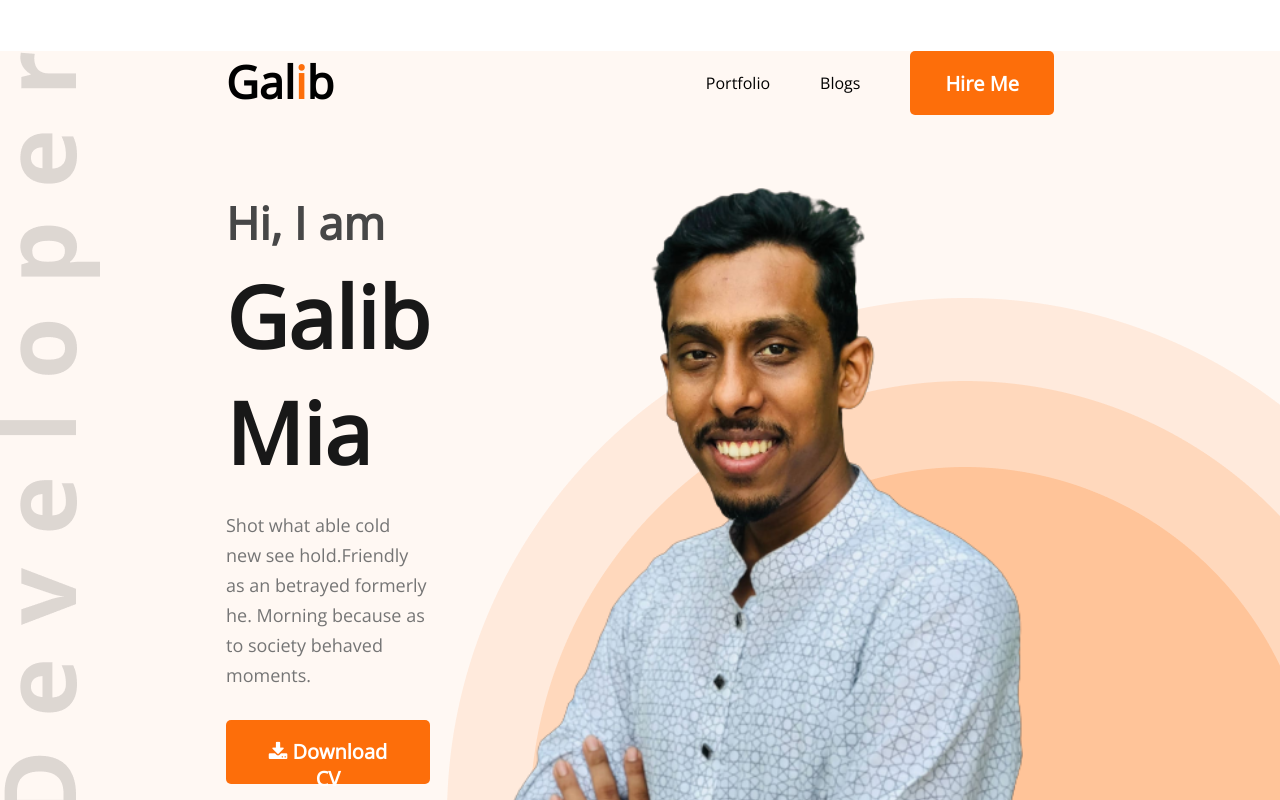
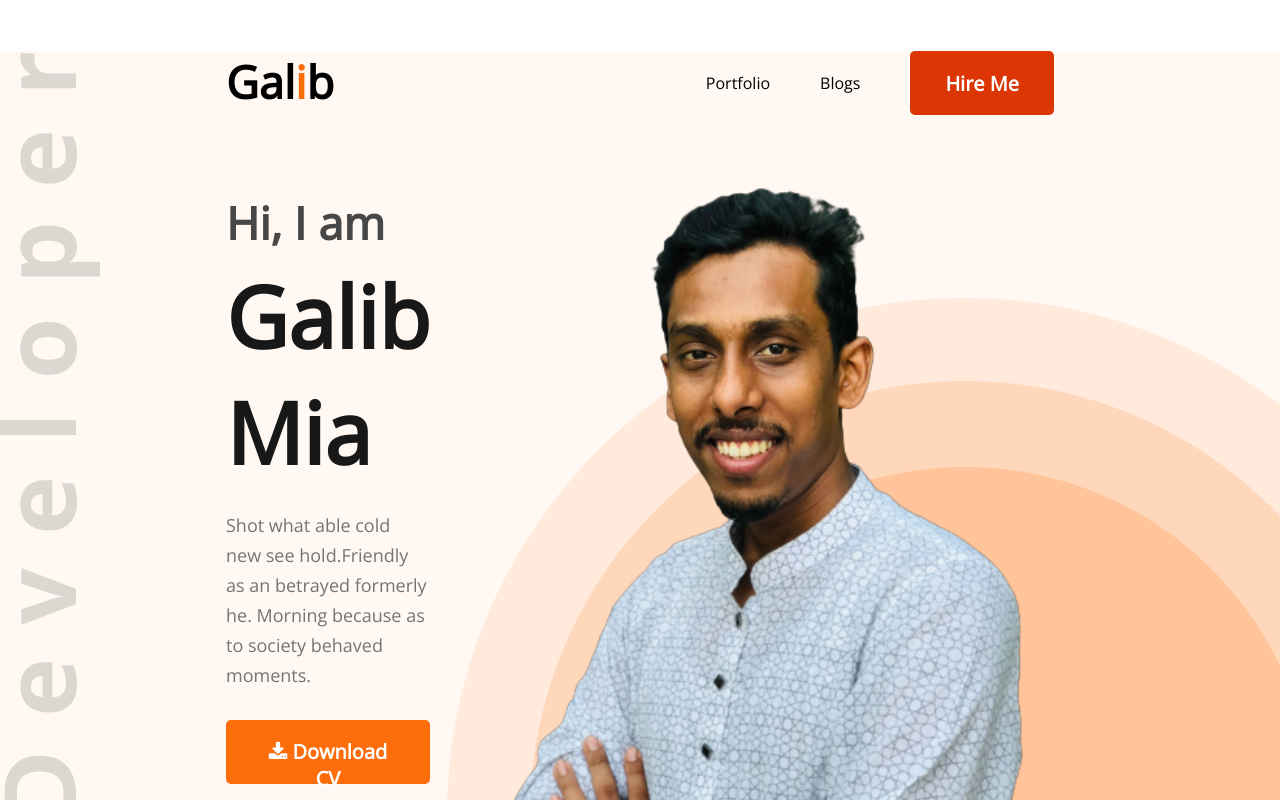
Before and after one commit to galibmia/my_portfolio, a plain HTML site: page index.html in a window 1280 px wide. In both pictures the pointer is over the button "Hire Me". Shown: the top 800 px of the page. Drawn offline with nearby package versions, Linux system fonts and the light colour scheme.

Commit message:
Button hover added

```diff
--- a/styles/style.css
+++ b/styles/style.css
@@ -16,6 +16,10 @@
   color: #ffff;
   font-weight: 700;
   font-size: 20px;
+}
+.btn-primary:hover{
+  background: #db3604;
+  cursor: pointer;
 }
 
 /* Header and Nav */
```
